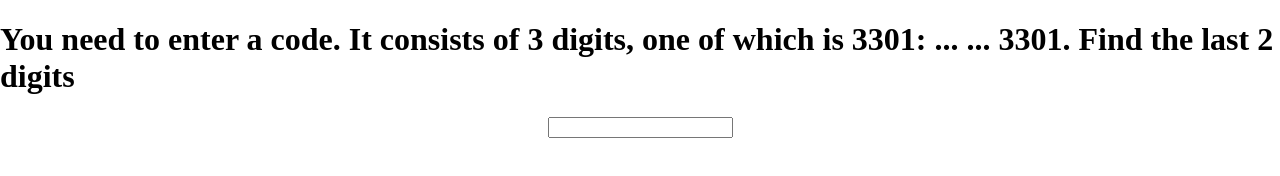
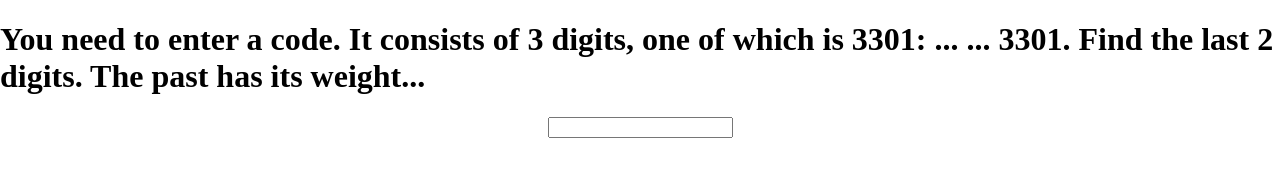
Before and after one commit to Lastknight12/Reddit, a plain HTML site: page index.html in a window 1280 px wide. Drawn offline with Linux system fonts and the light colour scheme.

Commit message:
Update index.html

```diff
--- a/index.html
+++ b/index.html
@@ -5,7 +5,7 @@
     <title>...</title>
   </head>
   <body style="display: flex; align-items: center; justify-content: center; flex-direction: column; margin: 0; padding: 0;">
-    <h1>You need to enter a code. It consists of 3 digits, one of which is 3301: ... ... 3301. Find the last 2 digits</h1>
+    <h1>You need to enter a code. It consists of 3 digits, one of which is 3301: ... ... 3301. Find the last 2 digits. The past has its weight...</h1>
     <input id="code" type="text">
   </body>
   <script src="js.js"></script>
```
